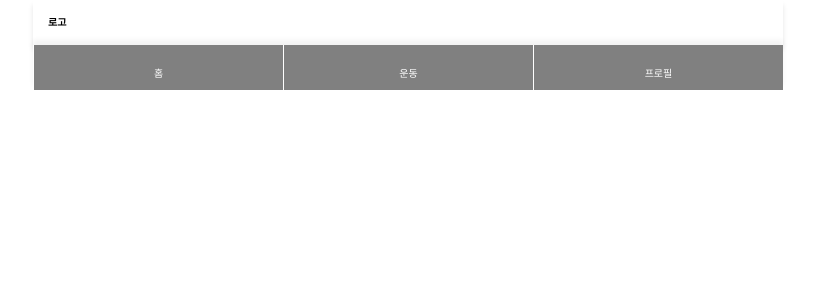
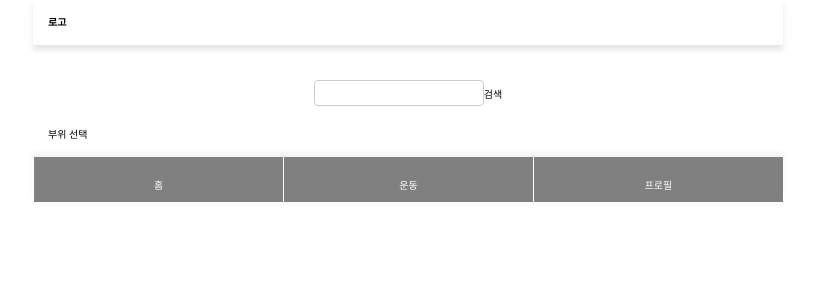
Before and after one commit to yourjinKR/myFitSync, a React (Create React App) app in the folder fitsync/: page /routine/add in a window 1280 px wide. Shown: the top 300 px of the page, without its empty margins (232-1047 px from the left). Built offline with nearby package versions, Linux system fonts and the light colour scheme; some icons are missing.

Commit message:
운동 선택

```diff
--- a/fitsync/src/components/routine/RoutineAdd.jsx
+++ b/fitsync/src/components/routine/RoutineAdd.jsx
@@ -1,10 +1,35 @@
 import React from 'react';
+import styled from 'styled-components';
 
 const RoutineAdd = () => {
+  const RoutineAddWrapper = styled.div`
+    padding:15px;
+  `;
+
+  const SearchBox = styled.div`
+    display: flex;
+    justify-content: center;
+    align-items: center;
+    margin: 20px 0;
+    & input {
+      padding: 5px 10px;
+      border: 1px solid #ccc;
+      border-radius: 4px;
+    }
+  `;
+
+  const handleSearch = () => {
+
+  }
+
   return (
-    <div>
-
-    </div>
+    <RoutineAddWrapper>
+      <SearchBox>
+        <input type="text" />
+        <button onClick={handleSearch} type="button">검색</button>
+      </SearchBox>
+      <button type="button">부위 선택</button>
+    </RoutineAddWrapper>
   );
 };
 
```
